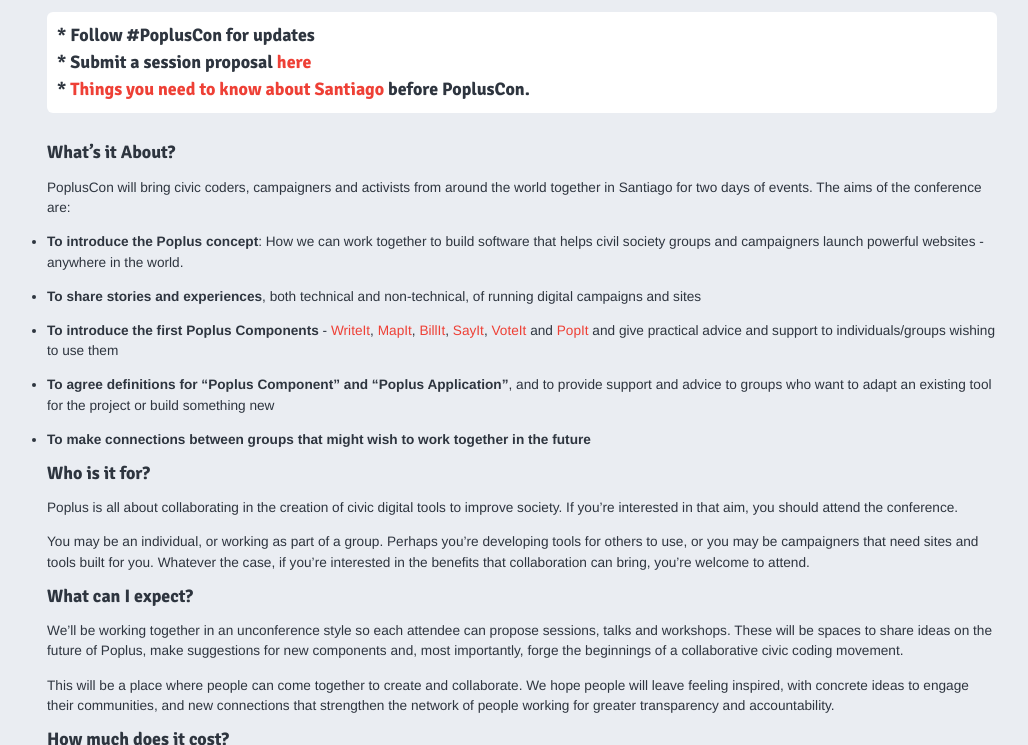
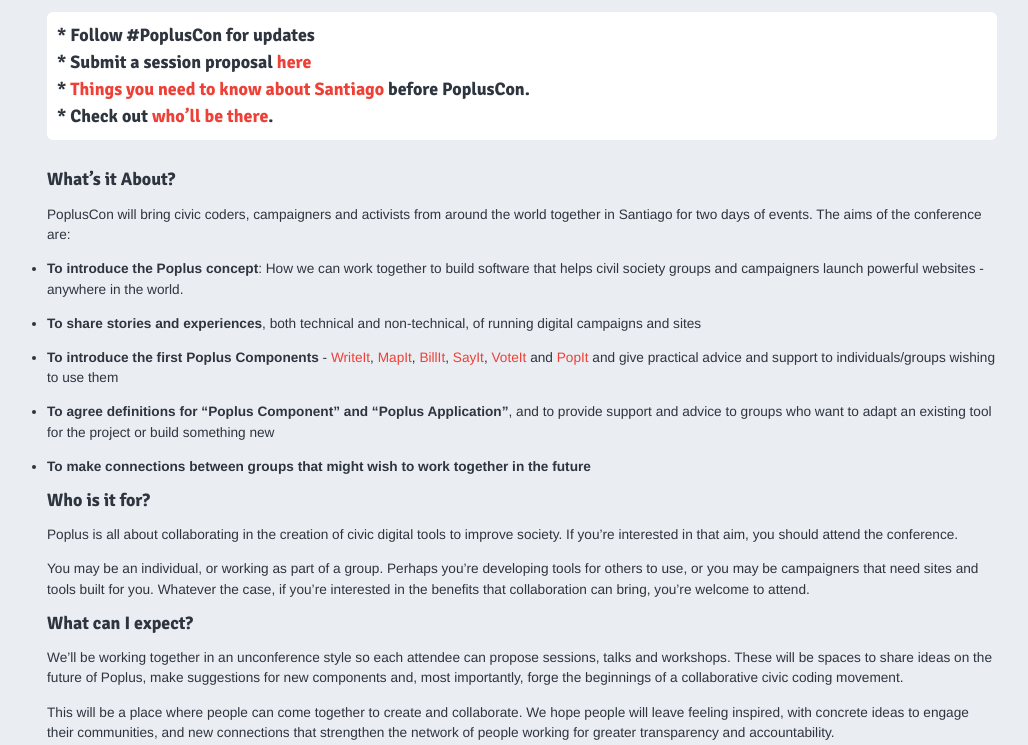
Before and after one commit to poplus/home-poplus, a Jekyll site: the page built from poplus_event.md, in a window 1280 px wide and 900 px high, scrolled down 629 px, cut to the strip 155-900 px from the top of the window. Shown: the whole strip, without its empty margins (118-1146 px from the left). Built offline with Jekyll 4.4.1, drawn with Linux system fonts in a browser that asks for light colours; nearby versions of some CDN libraries; library files that are not in the unit come from our copies; Markdown is read by kramdown in place of the engine named in the settings.

Commit message:
Link to PoplusCon Participants

```diff
--- a/poplus_event.md
+++ b/poplus_event.md
@@ -26,6 +26,7 @@
 > #### * Follow &#35;PoplusCon for updates
 > #### * Submit a session proposal [here][sessions]
 > #### * [Things you need to know about Santiago][post-aboutstgo] before PoplusCon.
+> #### * Check out [who'll be there][popluscon-participants].
 
 
 #### What’s it About?
```
Also changed, not shown: other parts of poplus_event.md (+1 -1 lines).
